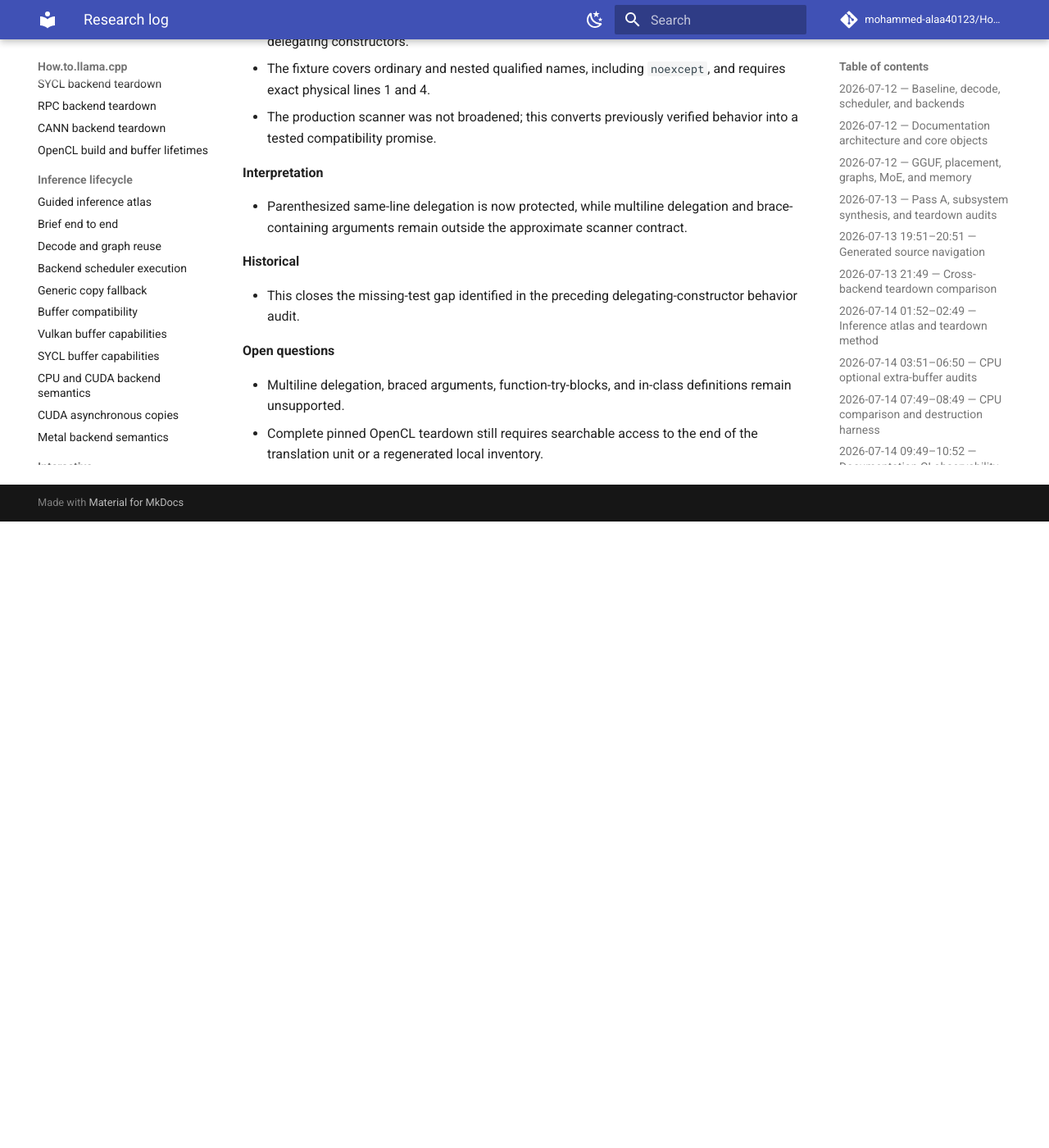
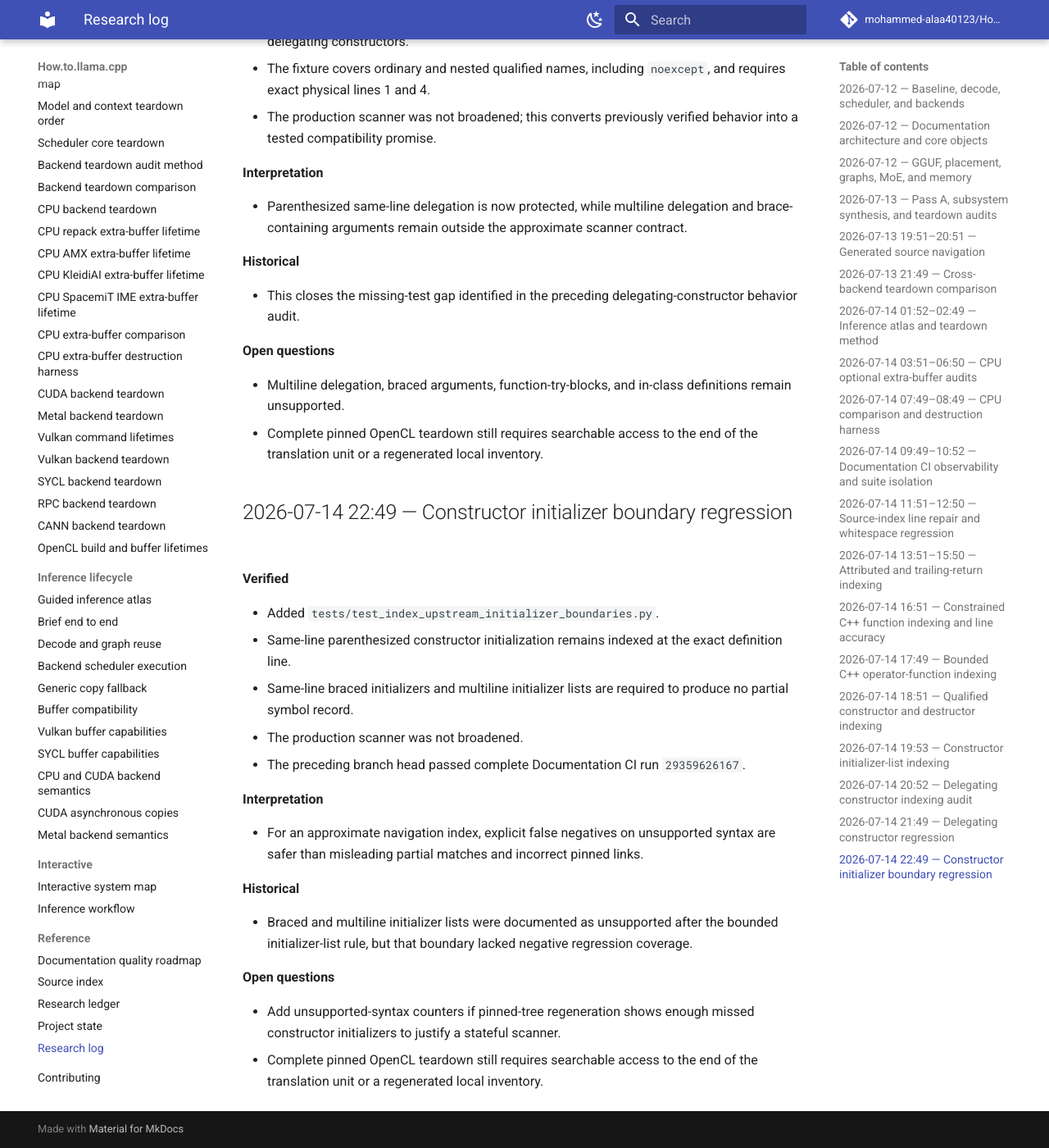
Before and after one commit to mohammed-alaa40123/How.to.llama.cpp, an MkDocs documentation site: the page built from docs/reference/research-log.md, in a window 1280 px wide and 1400 px high, scrolled down 9657 px. Shown: the whole window at 82% size. Built offline with MkDocs 1.6.1 and Material for MkDocs 9.7.7, drawn with Linux system fonts in a browser that asks for light colours; comment, search, counter and statistics services are not loaded; before the commit the page ends 10293 px from its top, so only the background shows below that.

Commit message:
log initializer boundary regression

```diff
--- a/docs/reference/research-log.md
+++ b/docs/reference/research-log.md
@@ -289,3 +289,26 @@ This is the concise chronological ledger. Detailed notes live under `logs/resear
 
 - Multiline delegation, braced arguments, function-try-blocks, and in-class definitions remain unsupported.
 - Complete pinned OpenCL teardown still requires searchable access to the end of the translation unit or a regenerated local inventory.
+
+## 2026-07-14 22:49 — Constructor initializer boundary regression
+
+**Verified**
+
+- Added `tests/test_index_upstream_initializer_boundaries.py`.
+- Same-line parenthesized constructor initialization remains indexed at the exact definition line.
+- Same-line braced initializers and multiline initializer lists are required to produce no partial symbol record.
+- The production scanner was not broadened.
+- The preceding branch head passed complete Documentation CI run `29359626167`.
+
+**Interpretation**
+
+- For an approximate navigation index, explicit false negatives on unsupported syntax are safer than misleading partial matches and incorrect pinned links.
+
+**Historical**
+
+- Braced and multiline initializer lists were documented as unsupported after the bounded initializer-list rule, but that boundary lacked negative regression coverage.
+
+**Open questions**
+
+- Add unsupported-syntax counters if pinned-tree regeneration shows enough missed constructor initializers to justify a stateful scanner.
+- Complete pinned OpenCL teardown still requires searchable access to the end of the translation unit or a regenerated local inventory.
```
